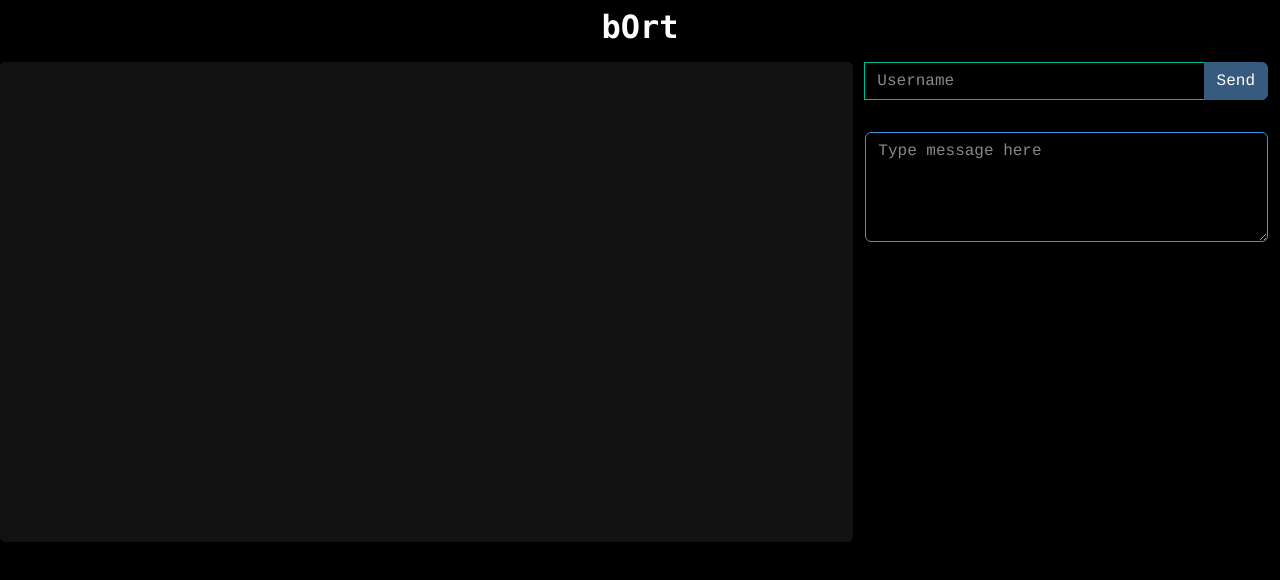
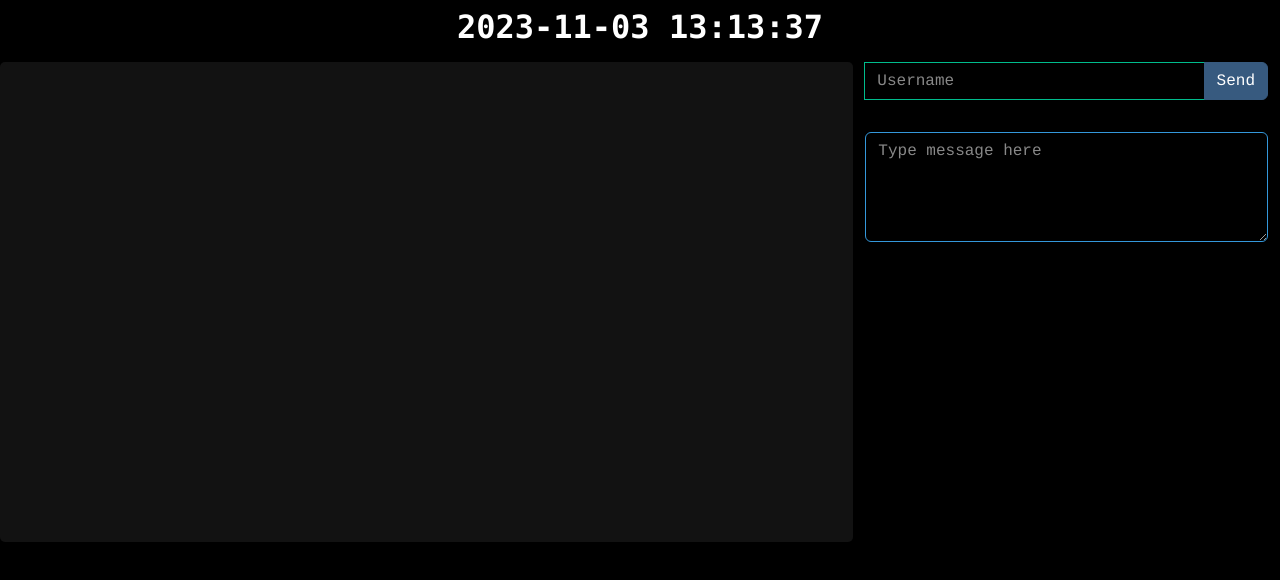
Before and after one commit to vlorg/talkbox, a website: page public/index.html in a window 1280 px wide. Drawn offline with nearby package versions, Linux system fonts and the light colour scheme; no server answers.

Commit message:
Added a date displaying feature and replaced the header with this generated output.

```diff
--- a/public/assets/js/classes/UIHandler.js
+++ b/public/assets/js/classes/UIHandler.js
@@ -7,6 +7,7 @@ class UIHandler {
         this.usernameInput = document.getElementById('username');
         this.messageInput = document.getElementById('message');
         this.sendButton = document.getElementById('sendButton');
+        this.initDateTimeDisplay();
 
         // Bong related stuff
         this.bCommandReceived = false;
@@ -24,6 +25,26 @@ class UIHandler {
 
         this.initUIHandlers();
         this.eventEmitter.on('messageSent', this.onMessageSent.bind(this));
+    }
+
+    initDateTimeDisplay() {
+        this.updateDateTime();  // Update the time initially
+        setInterval(this.updateDateTime.bind(this), 1000);  // Then update every second
+    }
+
+    updateDateTime() {
+        const now = new Date();
+        // Convert to Mountain Time
+        const mtNow = new Date(now.toLocaleString("en-US", {timeZone: "America/Denver"}));
+        const year = mtNow.getFullYear();
+        const month = String(mtNow.getMonth() + 1).padStart(2, '0');  // Months are 0-based
+        const day = String(mtNow.getDate()).padStart(2, '0');
+        const hours = String(mtNow.getHours()).padStart(2, '0');
+        const minutes = String(mtNow.getMinutes()).padStart(2, '0');
+        const seconds = String(mtNow.getSeconds()).padStart(2, '0');
+
+        // Combine date and time parts
+        document.getElementById('header').textContent = `${year}-${month}-${day} ${hours}:${minutes}:${seconds}`;
     }
 
     onSendButtonClick() {
--- a/public/index.html
+++ b/public/index.html
@@ -18,7 +18,7 @@
 <div class="container-fluid">
     <div class="row">
         <div class="col font-monospace text-center py-2">
-            <h3 class="fw-bold text-center rubberBand animated" id="header">bOrt</h3>
+            <h3 class="fw-bold text-center rubberBand animated" id="header"></h3>
         </div>
     </div>
     <div class="row flex-lg-row">
```
